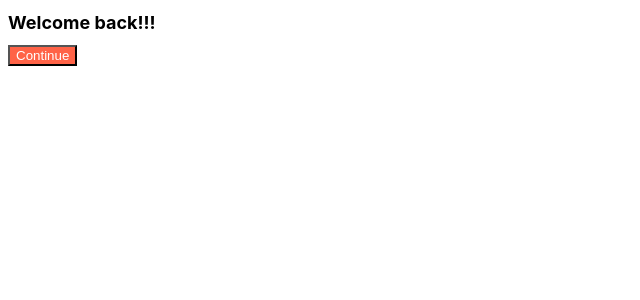
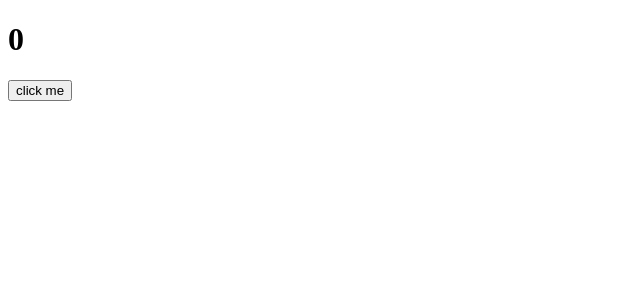
Before and after one commit to hosibito/movie_app_2021, a React (Create React App) app: page / in a window 1280 px wide. Shown: the top 300 px of the page, without its empty margins (0-640 px from the left). Built offline with nearby package versions, Linux system fonts and the light colour scheme.

Commit message:
6.0 Introduction(문제점 확인)

```diff
--- a/src/App.js
+++ b/src/App.js
@@ -1,23 +1,26 @@
-import Button from "./Button";
-import styles from "./App.module.css";
+import { useState } from "react";
 
 function App() {
+  const [counter, setValue] = useState(0);
+  const onClick = () => setValue((prev) => prev + 1);
+  console.log("call an api");
+
   return (
     <div>
-      <h1 className={styles.title}>Welcome back!!!</h1>
-          {/*
-              리엑트에서 사용하는 모듈CSS 이다. 이 앱에서 사용되는 CSS를
-              앱이름.module.css 로 만들어서 저장하면. 전역이 아닌 이곳에서만 사용되는 CSS로 변환시켜 적용한다.
-              <h1 class="App_title__gHwE1">Welcome back!!!</h1>
-              처럼 클래스임름이 랜덤하게 붙으면서 css를 적용한다.
-          */}
-      <Button text={"Continue"} />
-          {/*
-              따로 만들어진 버튼 모듈을 불러온다. 불러올때 모듈에서 정한 프로퍼티를 넘겨줘서 이용할수 있다.
-          */}
+      <h1>{counter}</h1>
+      <button onClick={onClick}>click me</button>
     </div>
-
   );
 }
 
 export default App;
+
+/*
+  버튼이 클릭될떄마다 +1 씩 올려주는 기능을한다.
+  매번 버튼이 틀릭될떄마다 api가 새로 불려지며 바뀐화면을 다시 그려준다.
+  의도된대로 잘 동작하는 코드이다. (기존에 배운거 기억 되살릴것.)
+
+  문제는 매번 언제나 화면표시를 갱신한다는것이다.
+  필요에 따라 갱신을 하지 않아야 할떄가 있다. (초기설정을 불러온다거나. )
+  그것을 이번장에서 배운다.
+*/
--- a/src/App.module.css
+++ /dev/null
@@ -1,5 +0,0 @@
-.title {
-  font-family: -apple-system, BlinkMacSystemFont, "Segoe UI", Roboto, Oxygen,
-    Ubuntu, Cantarell, "Open Sans", "Helvetica Neue", sans-serif;
-  font-size: 18px;
-}
--- a/src/Button.js
+++ /dev/null
@@ -1,13 +0,0 @@
-import PropTypes from "prop-types"; //npn i prop-types 로 설치후 이용
-import styles from "./Button.module.css";
-
-function Button({ text }) {
-    return <button className={styles.title}>{text}</button>;
-    // <button class="Button_title__yV-vc">Continue</button>
-}
-
-Button.propTypes = {  // 프로퍼티로 올 타입이나 형식을 지정해 줄수 있다.(틀리면 오류표기!)
-    text: PropTypes.string.isRequired,
-};
-
-export default Button;
--- a/src/Button.module.css
+++ /dev/null
@@ -1,4 +0,0 @@
-.title {
-  color: white;
-  background-color: tomato;
-}
```
